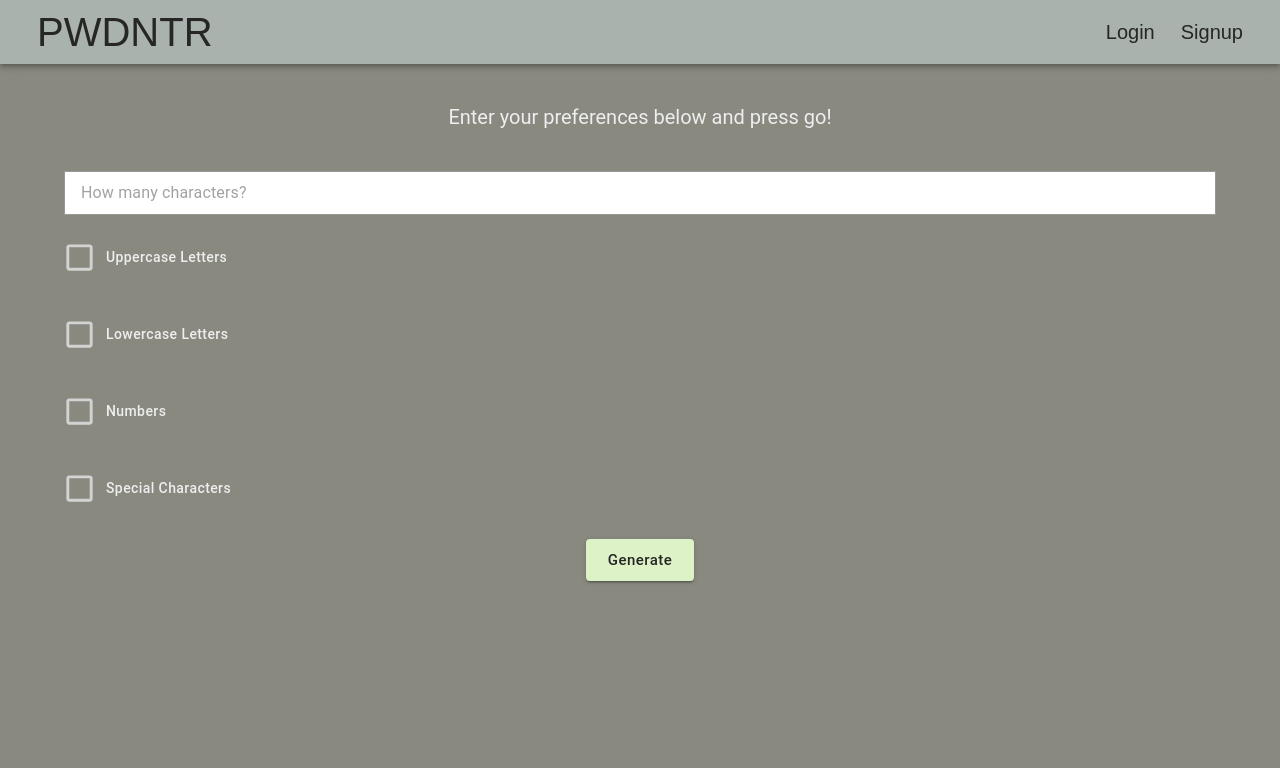
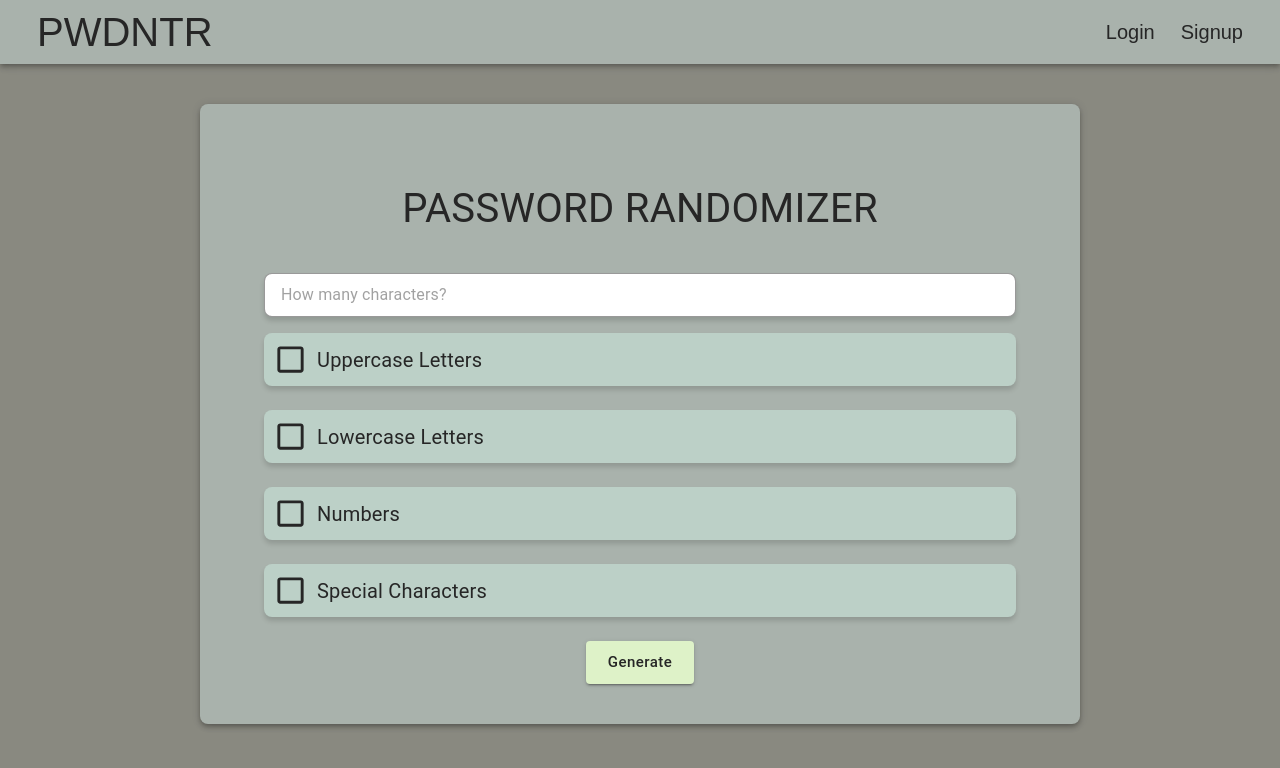
Before and after one commit to seddboi/pwdntr-client, a React (Create React App) app: page / in a window 1280 px wide. Shown: the top 768 px of the page. Built offline with nearby package versions, Linux system fonts and the light colour scheme.

Commit message:
adjusted form color scheme and functional propsand styling for item elements

```diff
--- a/src/components/Form/form.css
+++ b/src/components/Form/form.css
@@ -4,5 +4,11 @@
 }
 
 .checkbox {
-	color: #212F3D;
+	color: #212f3d;
 }
+
+.prevent-select {
+	-webkit-user-select: none; /* Safari */
+	-ms-user-select: none; /* IE 10 and IE 11 */
+	user-select: none; /* Standard syntax */
+}
--- a/src/components/Form/form.js
+++ b/src/components/Form/form.js
@@ -11,9 +11,9 @@ import {
 	Dialog,
 	DialogTitle,
 } from '@mui/material';
+import { CheckBoxOutlineBlank } from '@mui/icons-material';
 import { Popup } from '../Popup/popup';
 import { usePasswordRandomizer } from '../../hooks/usePasswordRandomizer';
-import { useLocation } from 'react-router-dom';
 import Axios from 'axios';
 import '../Form/form.css';
 import { APP_URL } from '../../App';
@@ -31,14 +31,13 @@ export function Form() {
 	const [isSubmitClicked, setIsSubmitClicked] = useState(false);
 
 	const dayjs = require('dayjs');
-	const location = useLocation();
 	const currentDate = dayjs().format('MM/DD/YYYY');
 
 	const addPassword = async () => {
 		await Axios.post(
 			APP_URL + '/add',
 			{
-				userID: location.state.user.id,
+				userID: sessionStorage.getItem('_uid'),
 				username: entryUsername,
 				password: password,
 				timeCreated: currentDate,
@@ -46,7 +45,7 @@ export function Form() {
 			},
 			{
 				headers: {
-					Authorization: 'Bearer ' + sessionStorage.getItem('aT'),
+					Authorization: 'Bearer ' + sessionStorage.getItem('_at'),
 				},
 			}
 		);
@@ -70,7 +69,7 @@ export function Form() {
 
 	const errorPopup = (
 		<Dialog open={isOpen} onClose={handleClickClose}>
-			<DialogTitle>Please enter a value greater tha zero and select at least one option.</DialogTitle>
+			<DialogTitle>Please enter a value between 8-20 and select at least one option.</DialogTitle>
 		</Dialog>
 	);
 
@@ -91,7 +90,12 @@ export function Form() {
 	);
 
 	const popupSwitcher = () => {
-		if (characterEntry <= 0 || characterEntry === '' || (!isUppercase && !isLowercase && !isNumbers && !isSpecial)) {
+		if (
+			characterEntry < 8 ||
+			characterEntry > 20 ||
+			characterEntry === '' ||
+			(!isUppercase && !isLowercase && !isNumbers && !isSpecial)
+		) {
 			return errorPopup;
 		} else {
 			return successPopup;
@@ -107,8 +111,7 @@ export function Form() {
 					id="number-input"
 					placeholder="How many characters?"
 					type="number"
-					inputProps={{ min: 0 }}
-					color="primary"
+					inputProps={{ min: 8, max: 20 }}
 					value={characterEntry}
 					onChange={(e) => {
 						setCharacterEntry(e.target.value);
@@ -118,84 +121,134 @@ export function Form() {
 						px: 2,
 						mb: 2,
 						border: '1px solid rgba(0, 0, 0, 0.4)',
+						borderRadius: '8px',
 						backgroundColor: '#ffffff',
+						boxShadow: '0px 4px 5px 0px rgba(0,0,0,0.14)',
 					}}
 				/>
+
 				<FormControlLabel
 					control={
 						<Checkbox
 							color="button"
 							size="large"
+							disableRipple
+							icon={<CheckBoxOutlineBlank sx={{ color: 'button.contrastText' }} />}
 							onChange={() => {
 								setIsUppercase(!isUppercase);
 							}}
 							checked={isUppercase}
-							sx={{ color: '#D3D3D3' }}
 						/>
 					}
 					label={
-						<Typography variant="button" sx={{ color: '#eeeeee' }}>
+						<Typography
+							className="prevent-select"
+							variant="body1"
+							sx={{ color: isUppercase ? 'button.main' : 'button.contrastText', fontSize: '20px' }}
+						>
 							Uppercase Letters
 						</Typography>
 					}
-					sx={{ mb: 3 }}
+					sx={{
+						mb: 3,
+						mx: 0,
+						borderRadius: '8px',
+						bgcolor: 'item',
+						boxShadow: '0px 4px 5px 0px rgba(0,0,0,0.14)',
+					}}
 				/>
+
 				<FormControlLabel
 					control={
 						<Checkbox
 							color="button"
 							size="large"
+							disableRipple
+							icon={<CheckBoxOutlineBlank sx={{ color: 'button.contrastText' }} />}
 							onChange={() => {
 								setIsLowercase(!isLowercase);
 							}}
 							checked={isLowercase}
-							sx={{ color: '#D3D3D3' }}
 						/>
 					}
 					label={
-						<Typography variant="button" sx={{ color: '#eeeeee' }}>
+						<Typography
+							className="prevent-select"
+							variant="body1"
+							sx={{ color: isLowercase ? 'button.main' : 'button.contrastText', fontSize: '20px' }}
+						>
 							Lowercase Letters
 						</Typography>
 					}
-					sx={{ mb: 3 }}
+					sx={{
+						mb: 3,
+						mx: 0,
+						borderRadius: '8px',
+						bgcolor: 'item',
+						boxShadow: '0px 4px 5px 0px rgba(0,0,0,0.14)',
+					}}
 				/>
+
 				<FormControlLabel
 					control={
 						<Checkbox
 							color="button"
 							size="large"
+							disableRipple
+							icon={<CheckBoxOutlineBlank sx={{ color: 'button.contrastText' }} />}
 							onChange={() => {
 								setIsNumbers(!isNumbers);
 							}}
 							checked={isNumbers}
-							sx={{ color: '#D3D3D3' }}
 						/>
 					}
 					label={
-						<Typography variant="button" sx={{ color: '#eeeeee' }}>
+						<Typography
+							className="prevent-select"
+							variant="body1"
+							sx={{ color: isNumbers ? 'button.main' : 'button.contrastText', fontSize: '20px' }}
+						>
 							Numbers
 						</Typography>
 					}
-					sx={{ mb: 3 }}
+					sx={{
+						mb: 3,
+						mx: 0,
+						borderRadius: '8px',
+						bgcolor: 'item',
+						boxShadow: '0px 4px 5px 0px rgba(0,0,0,0.14)',
+					}}
 				/>
+
 				<FormControlLabel
 					control={
 						<Checkbox
 							color="button"
 							size="large"
+							disableRipple
+							icon={<CheckBoxOutlineBlank sx={{ color: 'button.contrastText' }} />}
 							onChange={() => {
 								setIsSpecial(!isSpecial);
 							}}
 							checked={isSpecial}
-							sx={{ color: '#D3D3D3' }}
 						/>
 					}
 					label={
-						<Typography variant="button" sx={{ color: '#eeeeee' }}>
+						<Typography
+							className="prevent-select"
+							variant="body1"
+							sx={{ color: isSpecial ? 'button.main' : 'button.contrastText', fontSize: '20px' }}
+						>
 							Special Characters
 						</Typography>
 					}
-					sx={{ mb: 3 }}
+					sx={{
+						mb: 3,
+						mx: 0,
+						borderRadius: '8px',
+						bgcolor: 'item',
+						boxShadow: '0px 4px 5px 0px rgba(0,0,0,0.14)',
+					}}
 				/>
 			</FormGroup>
 			<Box className="bottom-section">
--- a/src/components/GeneratorComp/generatorcomp.js
+++ b/src/components/GeneratorComp/generatorcomp.js
@@ -2,11 +2,11 @@ import React from 'react';
 import { Box } from '@mui/material';
 import { Form } from '../Form/form.js';
 
-export function GeneratorComp({ theme }) {
+export function GeneratorComp() {
 	return (
-		<Box>
+		<Box sx={{ bgcolor: 'container.main' }}>
 			<Box className="top-section" component="main" sx={{ mb: 2 }}></Box>
-			<Form theme={theme} />
+			<Form />
 		</Box>
 	);
 }
--- a/src/pages/Generator/generator.js
+++ b/src/pages/Generator/generator.js
@@ -7,12 +7,31 @@ import './generator.css';
 export function Generator() {
 	return (
 		<Layout>
-			<Box className="top-section" component="main" sx={{ mt: 5, mb: 5 }}>
-				<Typography className="subhead-title" variant="h5" sx={{ fontSize: '20px', color: '#eeeeee' }}>
-					Enter your preferences below and press go!
-				</Typography>
+			<Box sx={{ display: 'flex', justifyContent: 'center' }}>
+				<Box
+					sx={{
+						maxWidth: '800px',
+						width: '100%',
+						mt: { xs: 3, sm: 5 },
+						mx: 2,
+						p: { xs: 2, sm: 5 },
+						borderRadius: '8px',
+						boxShadow: '0px 2px 4px -1px rgba(0,0,0,0.2), 0px 4px 5px 0px rgba(0,0,0,0.14), 0px 1px 10px 0px rgba(0,0,0,0.12)',
+						bgcolor: 'container.main',
+					}}
+				>
+					<Box className="top-section" component="main" sx={{ my: 5, mx: 2 }}>
+						<Typography
+							className="subhead-title prevent-select"
+							variant="h4"
+							sx={{ fontSize: '40px', color: 'container.contrastText' }}
+						>
+							PASSWORD RANDOMIZER
+						</Typography>
+					</Box>
+					<Form />
+				</Box>
 			</Box>
-			<Form />
 		</Layout>
 	);
 }
```
